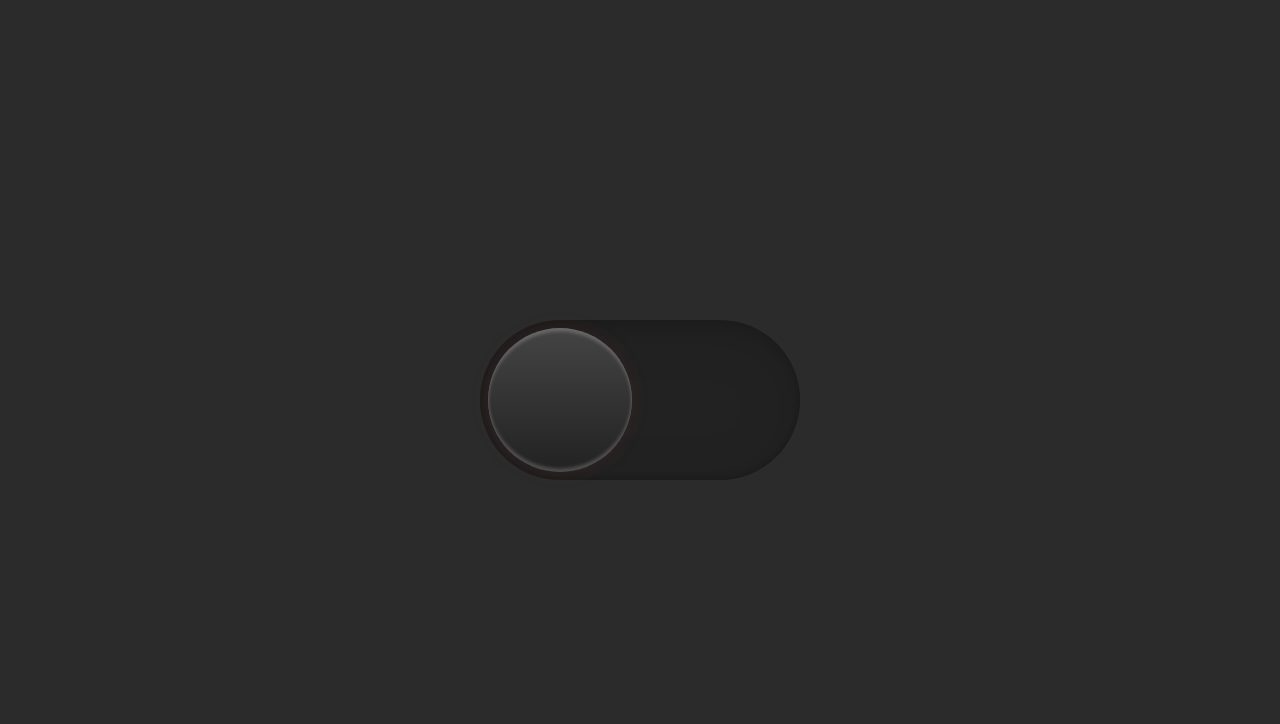
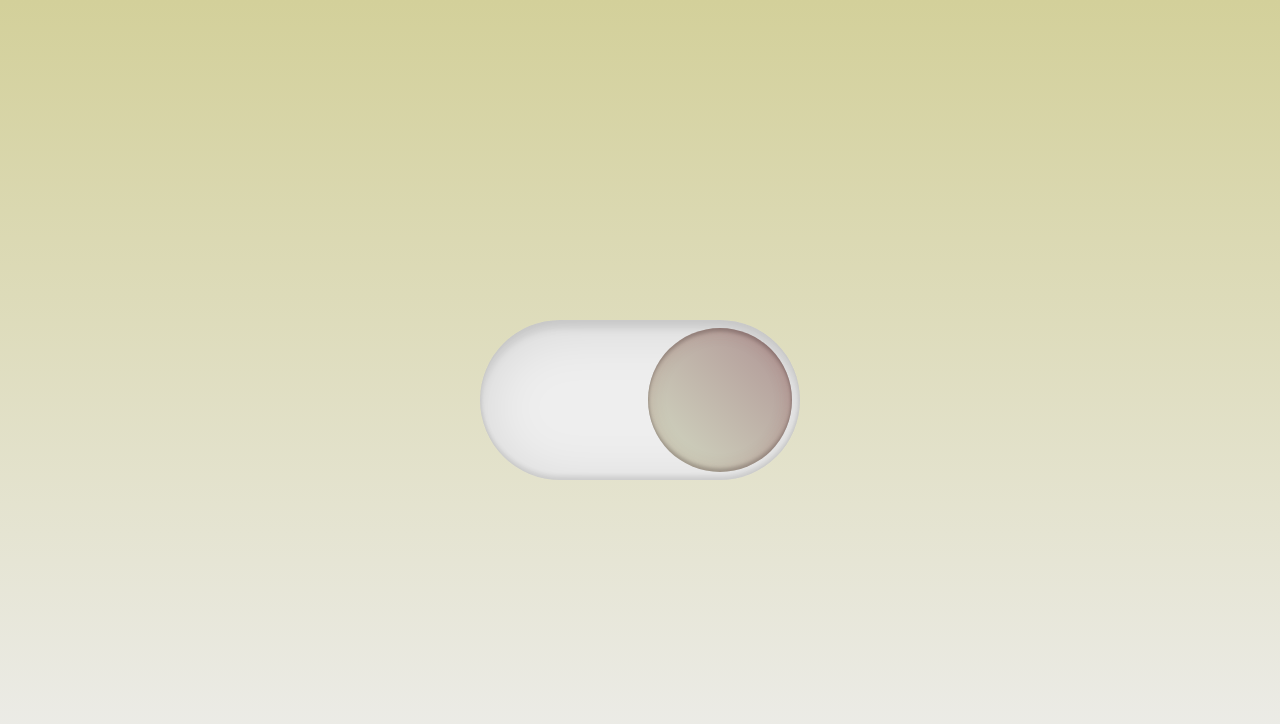
Before and after one commit to alucart2005/littleJS_dark_theme, a plain HTML site: page index.html in a window 1280 px wide. Both pictures are taken after a click on the icon 560 px from the left and 400 px from the top of the page. Drawn offline with Linux system fonts and the light colour scheme.

Commit message:
feat: end of the project

```diff
--- a/css/styles.scss
+++ b/css/styles.scss
@@ -11,8 +11,11 @@ body{
   flex-direction: column;
   min-height: 100vh;
   transition: 0.5s ease-in-out;
+  &.light-theme{
+    background : linear-gradient(to bottom, #d3d09a, #eeeeee);
+  }
 }
-#toogle{
+#toggle{
   position: relative;
   display: block;
   width: 320px;
@@ -35,4 +38,12 @@ body{
     box-shadow: 0 0 20px rgba(125, 39, 39, 0.2), inset 0 4px 4px rgba(255,255,255,0.2), inset 0 -4px 4px rgba(255,255,255,0.2);
     transition: 0.5s ease-in-out;
   }
+  &.active{
+    background-color: #eeeeee;
+    .indicator{
+      left: 160px;
+      background: linear-gradient(45deg , #d4dbc4, #ae9393);
+      box-shadow: inset 0 0 20px rgba(125, 39, 39, 0.2), inset 0 4px 4px rgba(0,0,0,0.2), inset 0 -4px 4px rgba(0,0,0,0.2);
+    }
+  }
 }
--- a/index.html
+++ b/index.html
@@ -7,7 +7,7 @@
   <link rel="stylesheet" href="./css/styles.css">
 </head>
 <body>
-  <div id="toogle">
+  <div id="toggle">
     <i class="indicator"></i>
   </div>
   <script src="./script.js"></script>
--- a/script.js
+++ b/script.js
@@ -0,0 +1,7 @@
+const body = document.querySelector('body');
+const toggle = document.getElementById('toggle');
+
+toggle.onclick = function() {
+  toggle.classList.toggle('active');
+  body.classList.toggle('light-theme');
+}
```
Also changed, not shown: css/styles.css, 1 other file.
